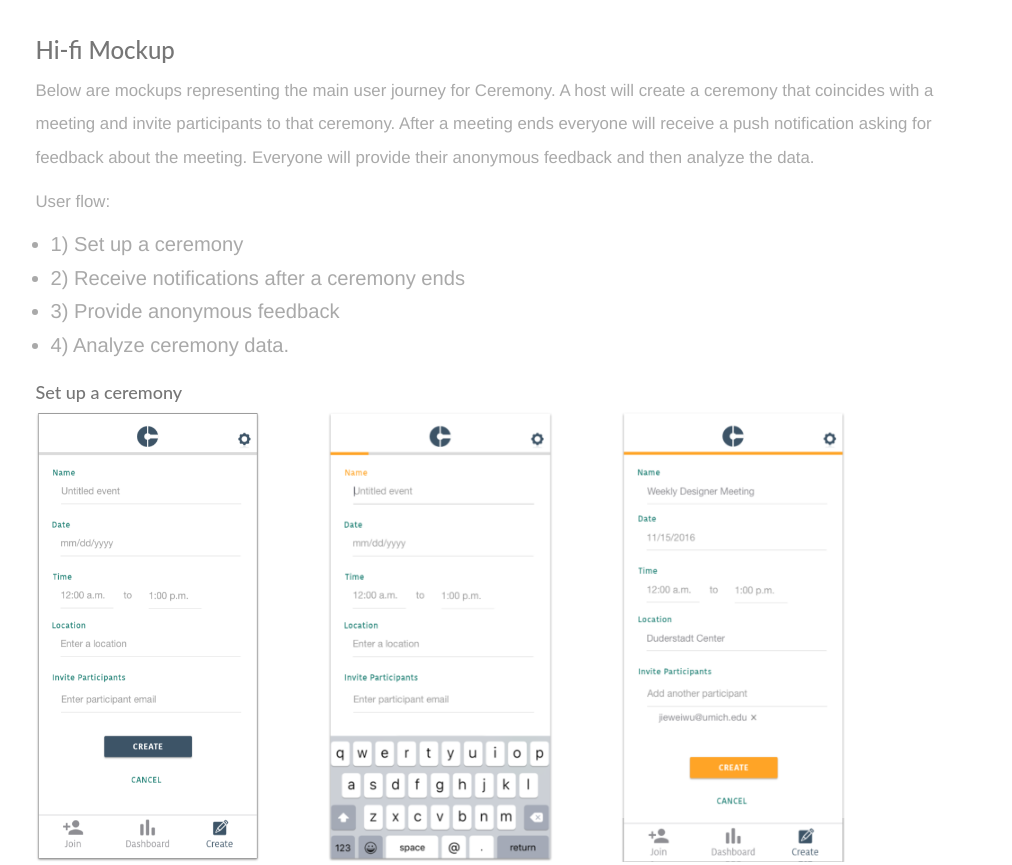
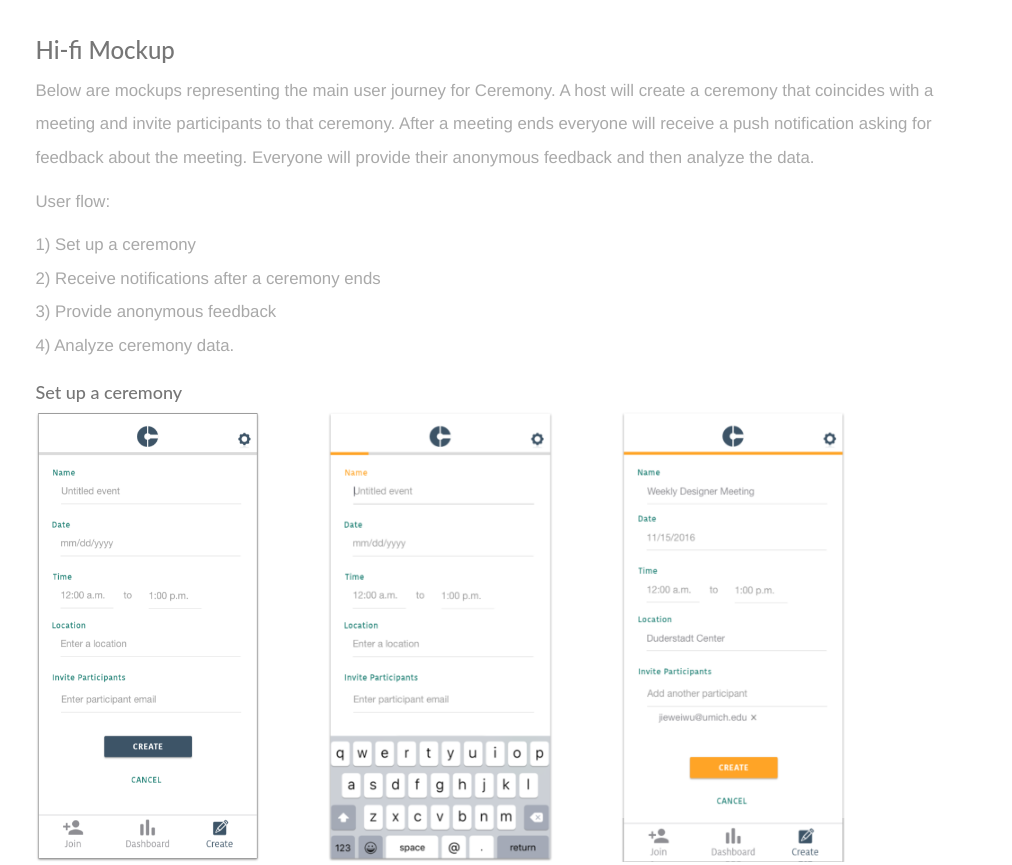
Before and after one commit to swiftyloves/portfolio, a website: page ceremony.html in a window 1280 px wide. Shown: the part 5478-6343 px from the top of the page, without its empty margins (132-1144 px from the left). Drawn offline with nearby package versions, Linux system fonts and the light colour scheme.

Commit message:
remove dot for li

```diff
--- a/ceremony.html
+++ b/ceremony.html
@@ -215,15 +215,11 @@
             <p>
                 Below are mockups representing the main user journey for Ceremony. A host will create a ceremony that coincides with a meeting and invite participants to that ceremony. After a meeting ends everyone will receive a push notification asking for feedback about the meeting. Everyone will provide their anonymous feedback and then analyze the data.
             </p>
-            <p>
-                User flow:
-                <ul>
-                    <li>1) Set up a ceremony</li>
-                    <li>2) Receive notifications after a ceremony ends</li>
-                    <li>3) Provide anonymous feedback</li>
-                    <li>4) Analyze ceremony data.</li>
-                </ul>
-            </p>
+            <p>User flow:</p>
+            <p>1) Set up a ceremony</br>
+            2) Receive notifications after a ceremony ends</br>
+            3) Provide anonymous feedback</br>
+            4) Analyze ceremony data.</p>
         </div>
     </div>
     <div class="row">
```
